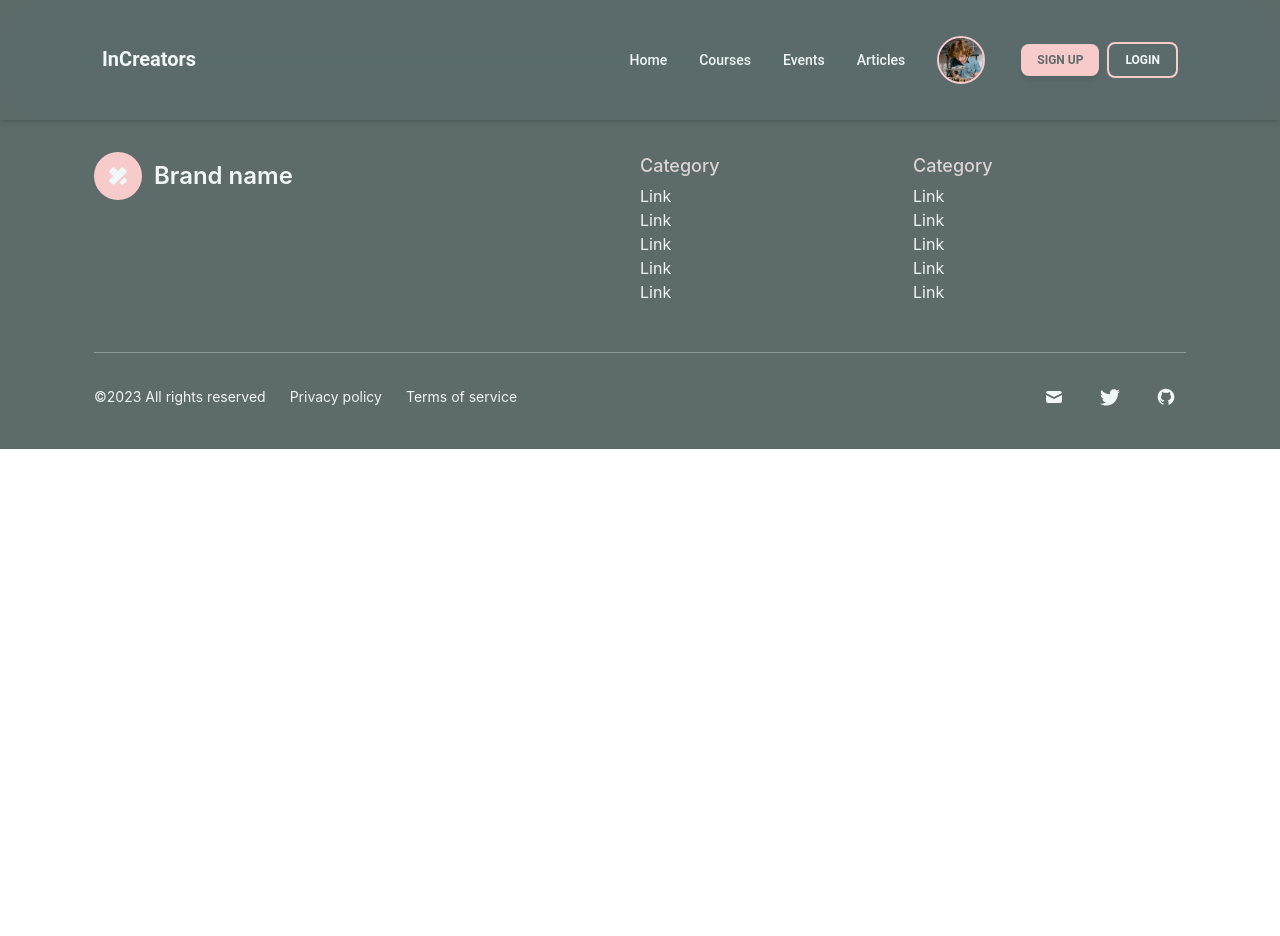
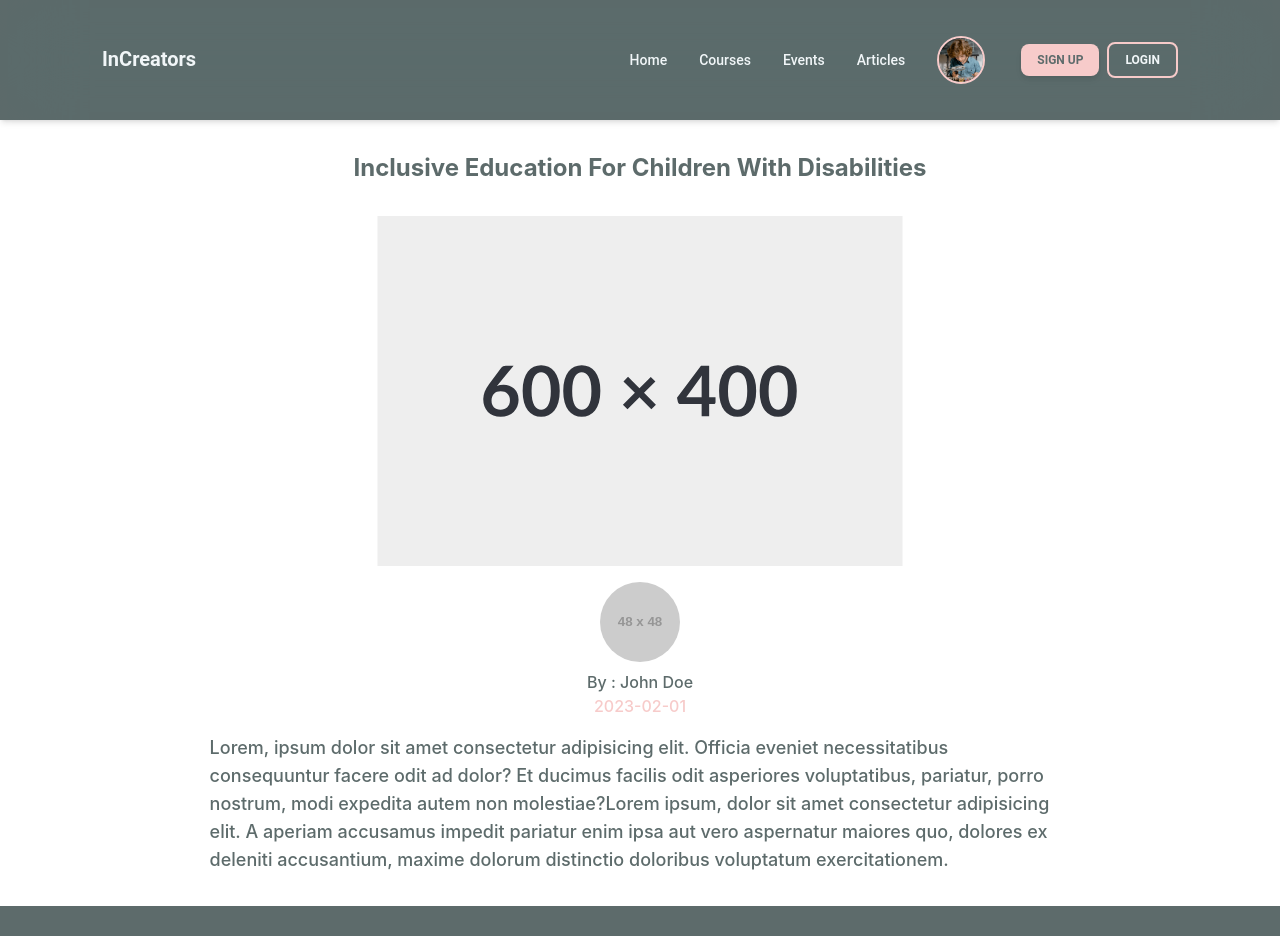
Before and after one commit to HabibaAbouelyazeed/inclusive-creators, a React (Vite) app: page /article/1 in a window 1280 px wide. Shown: the top 936 px of the page. Before the commit the page ends 800 px from the top, so only its background shows below. Built offline with nearby package versions, Linux system fonts and the light colour scheme.

Commit message:
addDetailsArticles

```diff
--- a/src/App.jsx
+++ b/src/App.jsx
@@ -9,7 +9,7 @@ import ProfilePage from "./pages/ProfilePage";
 import RegisterPage from "./pages/RegisterPage";
 import Login from "./pages/LoginPage";
 import CoursesDetailsPage from "./pages/CoursesDetailsPage";
-
+import ArticlesDetailsPage from "./pages/ArticlesDetailsPage";
 import "./App.css";
 import Footer from "./components/Footer";
 import EventsDetails from "./pages/EventsDetails";
@@ -33,6 +33,7 @@ function App() {
           <Route path="/events" element={<EventsPage />} />
           <Route path="/event/:eventId" element={<EventsDetails />} />
           <Route path="/articles" Component={ArticlesPage} />
+          <Route path="/article/:articleId" Component={ArticlesDetailsPage} />
           <Route path="/profile" Component={ProfilePage} />
           <Route path="/register" Component={RegisterPage} />
           <Route path="/login" Component={Login} />
--- a/src/components/articles/ArticleCard.jsx
+++ b/src/components/articles/ArticleCard.jsx
@@ -18,17 +18,26 @@ const ArticleCard = ({ article }) => {
         <p className="text-olive text-sm md:text-base lg:text-lg mb-4 md:mb-8">
           {article.content}
         </p>
-        <div className="flex items-center">
-          <h4 className="text-dirtyPink text-sm md:text-base lg:text-lg font-semibold">
-            {article.author}
-          </h4>
-          <h5 className="text-dirtyPink text-sm md:text-base lg:text-lg mx-4 md:mx-8 font-semibold">
+        <div className="flex items-center justify-between">
+          <div className="flex items-center">
+            <figure>
+              <img
+                src="https://placehold.co/48x48/DDD3D2/5D6B6B"
+                alt=""
+                className="rounded-full"
+              />
+            </figure>
+            <h4 className="capitalize text-dirtyPink text-sm md:text-base lg:text-lg font-semibold mx-4">
+              by : {article.author}
+            </h4>
+          </div>
+          <h5 className="text-dirtyPink text-sm md:text-base lg:text-lg  font-semibold">
             {article.date}
           </h5>
         </div>
         <Link
-          to=""
-          className="text-olive text-sm md:text-base lg:text-lg font-medium inline-block my-2"
+          to={`/article/:${article.id}`}
+          className="text-olive text-sm md:text-base lg:text-lg font-medium inline-block my-2 hover:text-dirtyPink transition-all ease-in-out duration-300"
         >
           Learn more <span className="mx-1 text-base">{arrowIcon}</span>
         </Link>
--- /dev/null
+++ b/src/components/articles/ArticlesDetails.jsx
@@ -0,0 +1,47 @@
+import React from "react";
+import { useParams } from "react-router-dom";
+import { useState, useEffect } from "react";
+import articleImage from "../../assets/images/31343C.svg";
+const ArticlesDetails = () => {
+  const [article, setArticle] = useState({});
+  const params = useParams();
+  const articleId = params.id;
+  //fetch data by articleId
+  return (
+    <section className="py-8">
+      <div className="container mx-auto">
+        <h1 className="capitalize text-olive font-medium md:font-bold text-lg md:text-xl lg:text-2xl mb-8">
+          Inclusive Education for Children with Disabilities
+        </h1>
+        <figure className=" w-full ">
+          <img src={articleImage} alt="" className="max-h-[350px] " />
+        </figure>
+        <div className="flex flex-col items-center my-4">
+          <figure className="w-20 h-20">
+            <img
+              src="https://placehold.co/48x48/DDD3D2/5D6B6B"
+              alt=""
+              className="rounded-full"
+            />
+          </figure>
+          <h3 className="mt-2 text-olive font-medium text-md">
+            {" "}
+            By : John Doe
+          </h3>
+          <h4 className="text-dirtyPink font-medium text-md">2023-02-01</h4>
+        </div>
+        <p className="text-left text-olive text-sm md:text-base lg:text-lg font-medium max-w-[80%] mx-auto">
+          Lorem, ipsum dolor sit amet consectetur adipisicing elit. Officia
+          eveniet necessitatibus consequuntur facere odit ad dolor? Et ducimus
+          facilis odit asperiores voluptatibus, pariatur, porro nostrum, modi
+          expedita autem non molestiae?Lorem ipsum, dolor sit amet consectetur
+          adipisicing elit. A aperiam accusamus impedit pariatur enim ipsa aut
+          vero aspernatur maiores quo, dolores ex deleniti accusantium, maxime
+          dolorum distinctio doloribus voluptatum exercitationem.
+        </p>
+      </div>
+    </section>
+  );
+};
+
+export default ArticlesDetails;
--- /dev/null
+++ b/src/pages/ArticlesDetailsPage.jsx
@@ -0,0 +1,11 @@
+import React from "react";
+import ArticlesDetails from "../components/articles/ArticlesDetails";
+const ArticlesDetailsPage = () => {
+  return (
+    <>
+      <ArticlesDetails />
+    </>
+  );
+};
+
+export default ArticlesDetailsPage;
```
Also changed, not shown: src/components/articles/ArticlesList.jsx (+29 -2 lines).
